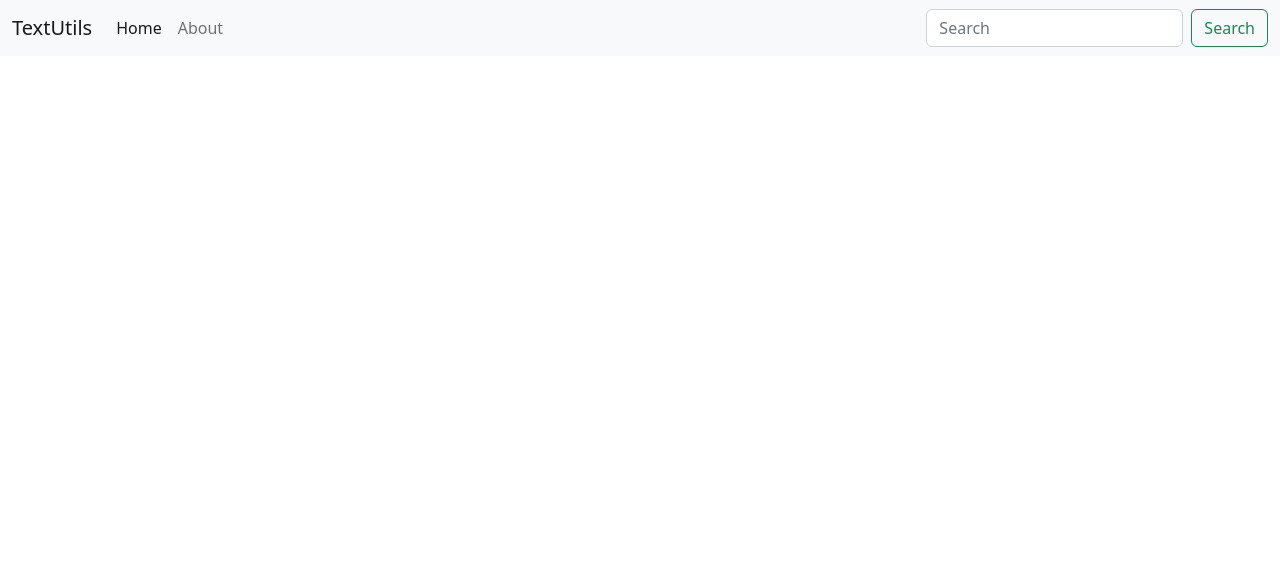
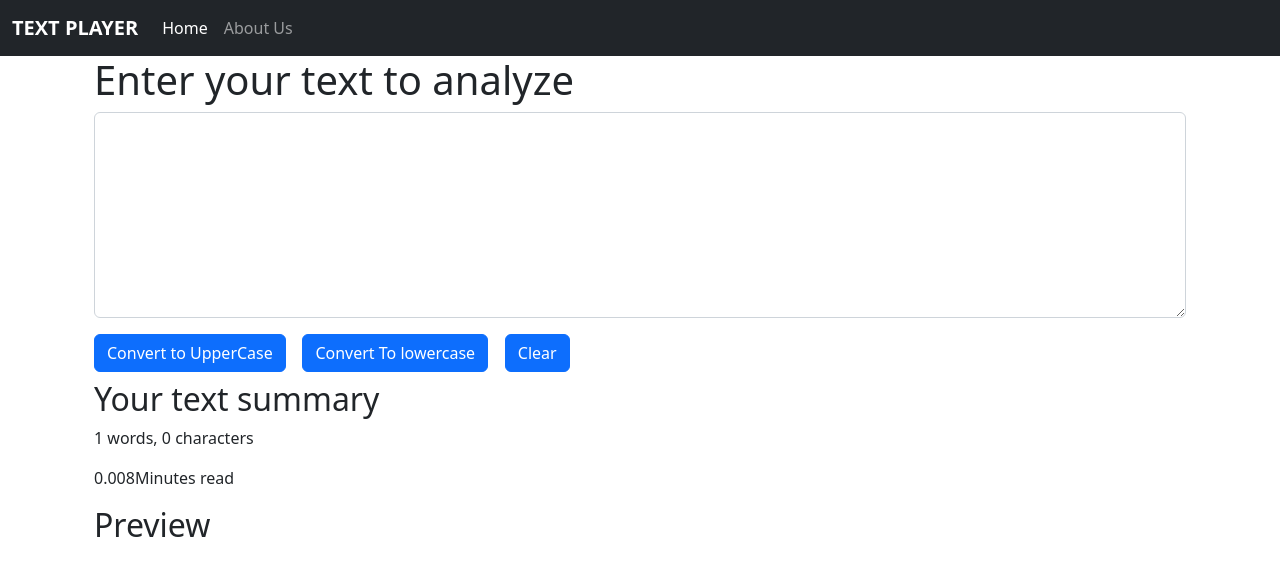
Before and after one commit to EricKart/Text_Calculator, a React (Create React App) app: page / in a window 1280 px wide. Shown: the top 576 px of the page. Built offline with nearby package versions, Linux system fonts and the light colour scheme.

Commit message:
Added in dark mode

```diff
--- a/package.json
+++ b/package.json
@@ -6,9 +6,11 @@
     "@testing-library/jest-dom": "^5.16.4",
     "@testing-library/react": "^13.3.0",
     "@testing-library/user-event": "^13.5.0",
+    "mdb-react-ui-kit": "^4.0.0",
     "react": "^18.2.0",
     "react-dom": "^18.2.0",
     "react-scripts": "5.0.1",
+    "router": "^1.3.7",
     "web-vitals": "^2.1.4"
   },
   "scripts": {
--- a/src/App.js
+++ b/src/App.js
@@ -1,30 +1,16 @@
 import "./App.css"
+import Navbar from "./components/Navbar";
+import TextForm from "./components/TextForm";
+// import About from "./components/About";
 
 function App() {
   return (
     <>
-      <nav className="navbar navbar-expand-lg bg-light">
-  <div className="container-fluid">
-    <a className="navbar-brand" href="/">TextUtils</a>
-    <button className="navbar-toggler" type="button" data-bs-toggle="collapse" data-bs-target="#navbarSupportedContent" aria-controls="navbarSupportedContent" aria-expanded="false" aria-label="Toggle navigation">
-      <span className="navbar-toggler-icon"></span>
-    </button>
-    <div className="collapse navbar-collapse" id="navbarSupportedContent">
-      <ul className="navbar-nav me-auto mb-2 mb-lg-0">
-        <li className="nav-item">
-          <a className="nav-link active" aria-current="page" href="/">Home</a>
-        </li>
-        <li className="nav-item">
-          <a className="nav-link" href="/">About</a>
-        </li>
-      </ul>
-      <form className="d-flex" role="search">
-        <input className="form-control me-2" type="search" placeholder="Search" aria-label="Search"/>
-        <button className="btn btn-outline-success" type="submit">Search</button>
-      </form>
-    </div>
-  </div>
-</nav>
+      <Navbar title="TEXT PLAYER" aboutText="About Us"/>
+      <div className="container mb-3">
+        <TextForm heading="Enter your text to analyze"/>
+        {/* <About/> */}
+      </div>
     </>
 
   );
--- /dev/null
+++ b/src/components/About.js
@@ -0,0 +1,76 @@
+import React, {useState} from 'react'
+
+export default function About() {
+
+    const [MyStyle, setMyStyle] = useState({
+        color: 'black',
+        backgroundColor: 'white'
+    })
+
+    const [btnText, setbtnText] = useState("Enable Light Mode")
+
+    const DarkClick = () =>{
+        if(MyStyle.color === 'white'){
+            setMyStyle({
+                color: 'black',
+                backgroundColor: 'white'
+            })
+            setbtnText("Enable Dark Mode")
+        }
+        else{
+            setMyStyle({
+                color: 'white',
+                backgroundColor: 'black',
+                border: '1px solid white'
+            })
+            setbtnText("Enable Light Mode")
+        }
+    }
+  return (
+    <div classNameName='container' style={MyStyle}>
+        <h1 className='my-3'>About Us</h1>
+        <div className="accordion" id="accordionExample">
+  <div className="accordion-item">
+    <h2 className="accordion-header" id="headingOne">
+      <button className="accordion-button" type="button" style={MyStyle} data-bs-toggle="collapse" data-bs-target="#collapseOne" aria-expanded="true" aria-controls="collapseOne">
+        Accordion Item #1
+      </button>
+    </h2>
+    <div id="collapseOne" className="accordion-collapse collapse show" aria-labelledby="headingOne" data-bs-parent="#accordionExample">
+      <div className="accordion-body" style={MyStyle}>
+        <strong>This is the first item's accordion body.</strong> It is shown by default, until the collapse plugin adds the appropriate classNamees that we use to style each element. These classNamees control the overall appearance, as well as the showing and hiding via CSS transitions. You can modify any of this with custom CSS or overriding our default variables. It's also worth noting that just about any HTML can go within the <code>.accordion-body</code>, though the transition does limit overflow.
+      </div>
+    </div>
+  </div>
+  <div className="accordion-item">
+    <h2 className="accordion-header" id="headingTwo">
+      <button className="accordion-button collapsed" type="button" style={MyStyle} data-bs-toggle="collapse" data-bs-target="#collapseTwo" aria-expanded="false" aria-controls="collapseTwo">
+        Accordion Item #2
+      </button>
+    </h2>
+    <div id="collapseTwo" className="accordion-collapse collapse" aria-labelledby="headingTwo" data-bs-parent="#accordionExample">
+      <div className="accordion-body" style={MyStyle}>
+        <strong>This is the second item's accordion body.</strong> It is hidden by default, until the collapse plugin adds the appropriate classNamees that we use to style each element. These classNamees control the overall appearance, as well as the showing and hiding via CSS transitions. You can modify any of this with custom CSS or overriding our default variables. It's also worth noting that just about any HTML can go within the <code>.accordion-body</code>, though the transition does limit overflow.
+      </div>
+    </div>
+  </div>
+  <div className="accordion-item">
+    <h2 className="accordion-header" id="headingThree">
+      <button className="accordion-button collapsed" type="button" style={MyStyle} data-bs-toggle="collapse" data-bs-target="#collapseThree" aria-expanded="false" aria-controls="collapseThree">
+        Accordion Item #3
+      </button>
+    </h2>
+    <div id="collapseThree" className="accordion-collapse collapse" aria-labelledby="headingThree" data-bs-parent="#accordionExample">
+      <div className="accordion-body" style={MyStyle}>
+        <strong>This is the third item's accordion body.</strong> It is hidden by default, until the collapse plugin adds the appropriate classNamees that we use to style each element. These classNamees control the overall appearance, as well as the showing and hiding via CSS transitions. You can modify any of this with custom CSS or overriding our default variables. It's also worth noting that just about any HTML can go within the <code>.accordion-body</code>, though the transition does limit overflow.
+      </div>
+    </div>
+  </div>
+</div>
+<div className='container'>
+    <button type="button" className="btn btn-primary my-3" onClick={DarkClick}>{btnText}</button>
+</div>
+
+    </div>
+  )
+}
--- /dev/null
+++ b/src/components/Navbar.js
@@ -0,0 +1,40 @@
+import React from 'react'
+import PropTypes from 'prop-types'
+
+
+export default function Navbar(props) {
+  return (
+    <nav className="navbar navbar-expand-lg bg-dark navbar-dark">
+    <div className="container-fluid">
+      <a className="navbar-brand" style={{fontWeight: 'bold'}} href="/">{props.title}</a>
+      <button className="navbar-toggler" type="button" data-bs-toggle="collapse" data-bs-target="#navbarSupportedContent" aria-controls="navbarSupportedContent" aria-expanded="false" aria-label="Toggle navigation">
+        <span className="navbar-toggler-icon"></span>
+      </button>
+      <div className="collapse navbar-collapse" id="navbarSupportedContent">
+        <ul className="navbar-nav me-auto mb-2 mb-lg-0">
+          <li className="nav-item">
+            <a className="nav-link active" aria-current="page" href="https://aryantripathi.me/">Home</a>
+          </li>
+          <li className="nav-item">
+            <a className="nav-link" href="/">{props.aboutText}</a>
+          </li>
+        </ul>
+        {/* <form className="d-flex" role="search">
+          <input className="form-control me-2" type="search" placeholder="Search" aria-label="Search"/>
+          <button className="btn btn-outline-success" type="submit">Search</button>
+        </form> */}
+      </div>
+    </div>
+  </nav>
+  )
+}
+
+// eslint-disable-next-line react/no-typos
+Navbar.PropTypes =  {
+  title: PropTypes.string, aboutText: PropTypes.string
+}
+
+Navbar.defaultProps = {
+  title: 'Title',
+  aboutText: 'About'
+}
--- /dev/null
+++ b/src/components/TextForm.js
@@ -0,0 +1,60 @@
+import React, {useState} from 'react'
+
+
+
+export default function TextForm(props) {
+  const handleUpClick = () => {
+    console.log("Uppercase was Click"+ text);
+    let newText = text.toUpperCase();
+    setText(newText);
+  }
+  const handleLoClick = () => {
+    console.log("lowercase was Click"+ text);
+    let newText = text.toLowerCase();
+    setText(newText);
+  }
+
+
+  //this is for counting total number of
+  // const handleUpClick1 = (event)=>
+  // {
+  //   let counting = text.length;
+  //   setCount(counting);
+  //   console.log("Counting..."+ counting);
+  // }
+
+const handleClearclick = ()=> {
+  console.log("Text has been cleared!");
+  let newText = "";
+  setText(newText);
+}
+
+  const handleOnchange = (event) =>{
+    console.log("On change");
+    setText(event.target.value);
+  }
+  const [text, setText] = useState("");
+  // const [count, setCount] = useState(0);
+  return (
+    <>
+    <div className='container'>
+      <h1>{props.heading}</h1>
+        <div className="mb-3">
+             <textarea className="form-control" value={text} /*</div>value1={count}</div>*/ onChange={handleOnchange} id="MyBox" rows="8"></textarea>
+        </div>
+        <span><button className='btn btn-primary' onClick={handleUpClick}>Convert to UpperCase</button> &nbsp;&nbsp;&nbsp;
+        {/* <button className='btn btn-primary' onClick={handleUpClick1}>Count Characters</button>
+        &nbsp;&nbsp;&nbsp;  */}
+        <button className='btn btn-primary' onClick={handleLoClick}>Convert To lowercase</button> &nbsp;&nbsp;&nbsp;
+        <button className='btn btn-primary' onClick={handleClearclick}>Clear</button></span>
+    </div>
+    <div className='container my-2'>
+      <h2>Your text summary</h2>
+      <p>{text.split(" ").length} words, {text.length} characters</p>
+      <p>{0.008 * text.split(" ").length}Minutes read</p>
+      <h2>Preview</h2>
+      <p>{text}</p>
+    </div>
+    </>
+  )
+}
```
Also changed, not shown: 1 other file (tests, documents, lock files or other folders).
